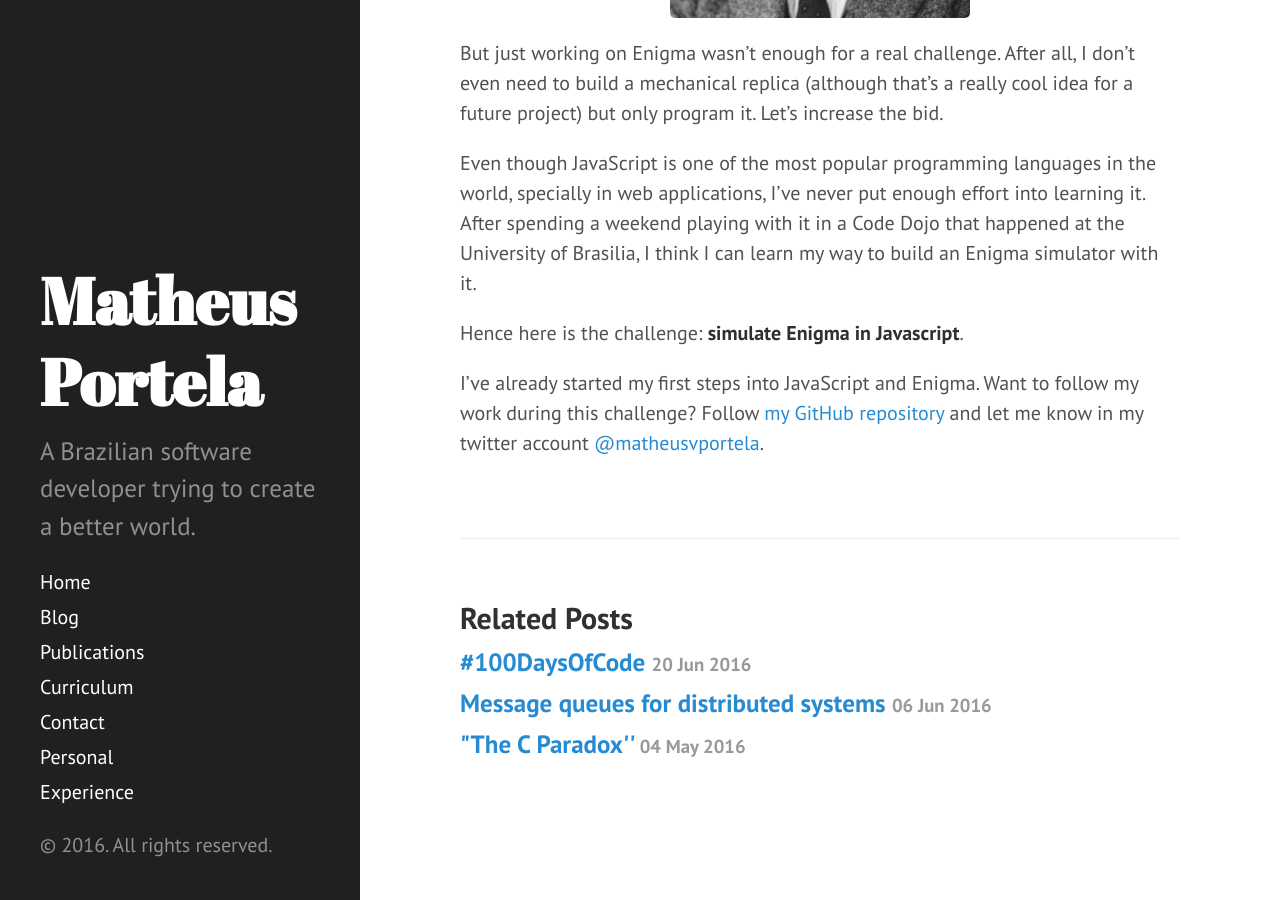
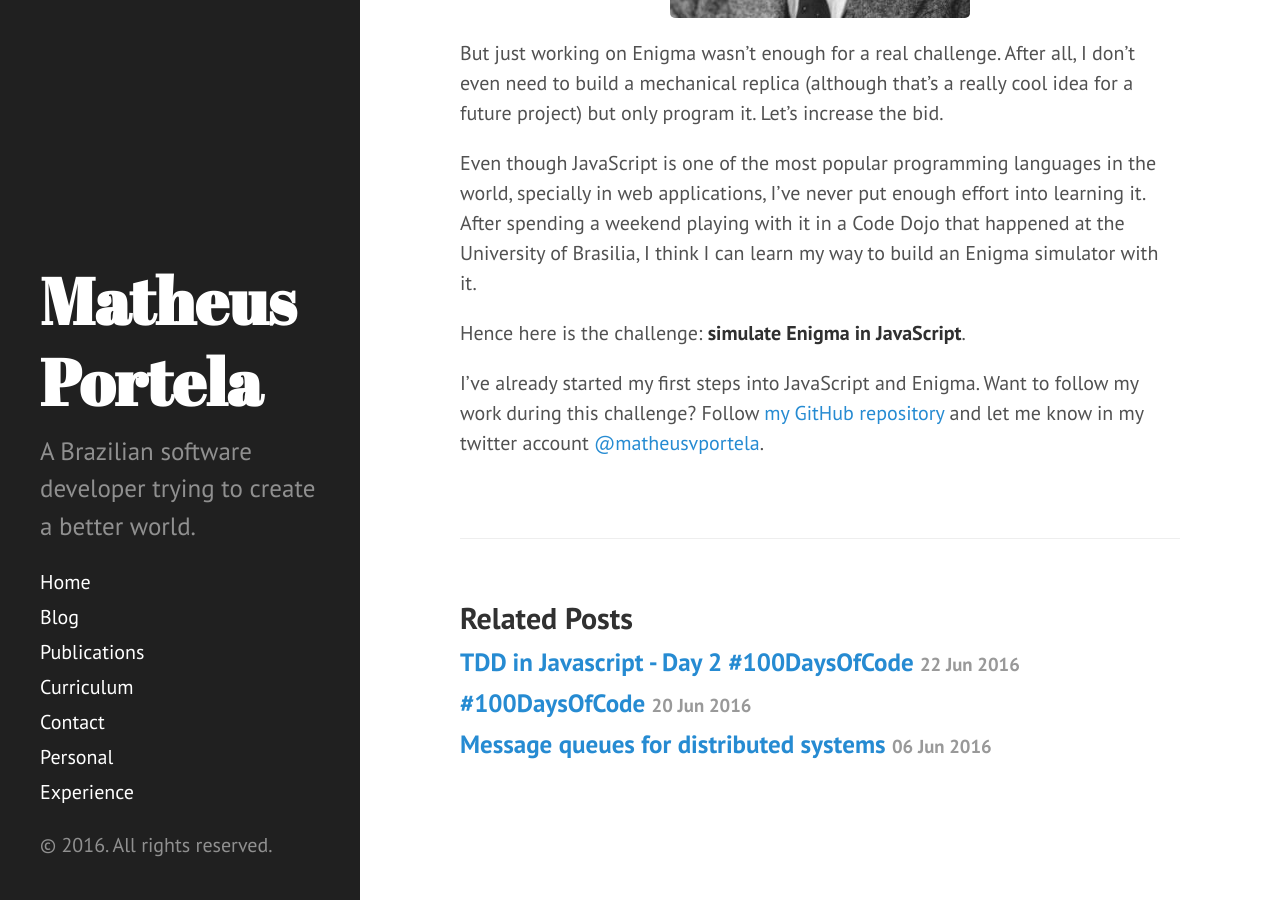
Before and after one commit to matheusportela/matheusportela.github.io, a Jekyll site: the page built from _posts/2016-06-21-day-1-enigma.md, in a window 1280 px wide and 900 px high, scrolled down 1342 px. Built offline with Jekyll 4.4.1, drawn with Linux system fonts in a browser that asks for light colours.

Commit message:
Day 2 - TDD in JavaScript

```diff
--- a/_posts/2016-06-21-day-1-enigma.md
+++ b/_posts/2016-06-21-day-1-enigma.md
@@ -8,8 +8,11 @@
 categories:
 - Programming
 tags:
-- programming
-- challenge
+- 100DaysOfCode
+- cryptography
+- enigma
+- javascript
+- tdd
 comments: []
 ---
 
@@ -27,6 +30,6 @@
 
 Even though JavaScript is one of the most popular programming languages in the world, specially in web applications, I've never put enough effort into learning it. After spending a weekend playing with it in a Code Dojo that happened at the University of Brasilia, I think I can learn my way to build an Enigma simulator with it.
 
-Hence here is the challenge: **simulate Enigma in Javascript**.
+Hence here is the challenge: **simulate Enigma in JavaScript**.
 
 I've already started my first steps into JavaScript and Enigma. Want to follow my work during this challenge? Follow [my GitHub repository](https://github.com/matheusportela/enigma-machine) and let me know in my twitter account [@matheusvportela](https://twitter.com/matheusvportela).
```
Also changed, not shown: _posts/2016-06-22-day-2-tdd-in-javascript.md (added, +39 -0 lines), assets/images/mocha_output.png (added), assets/images/tdd.png (added).
